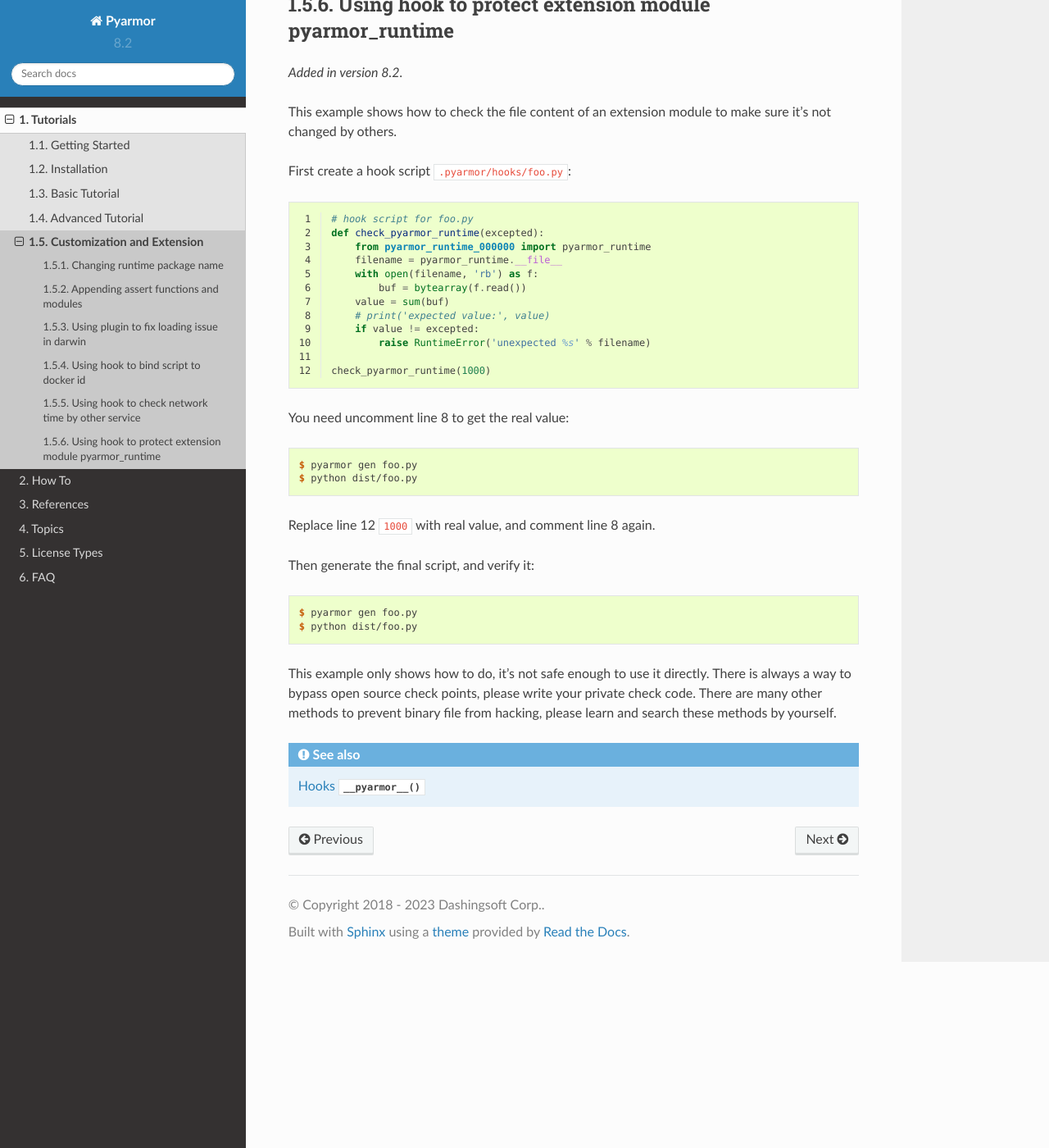
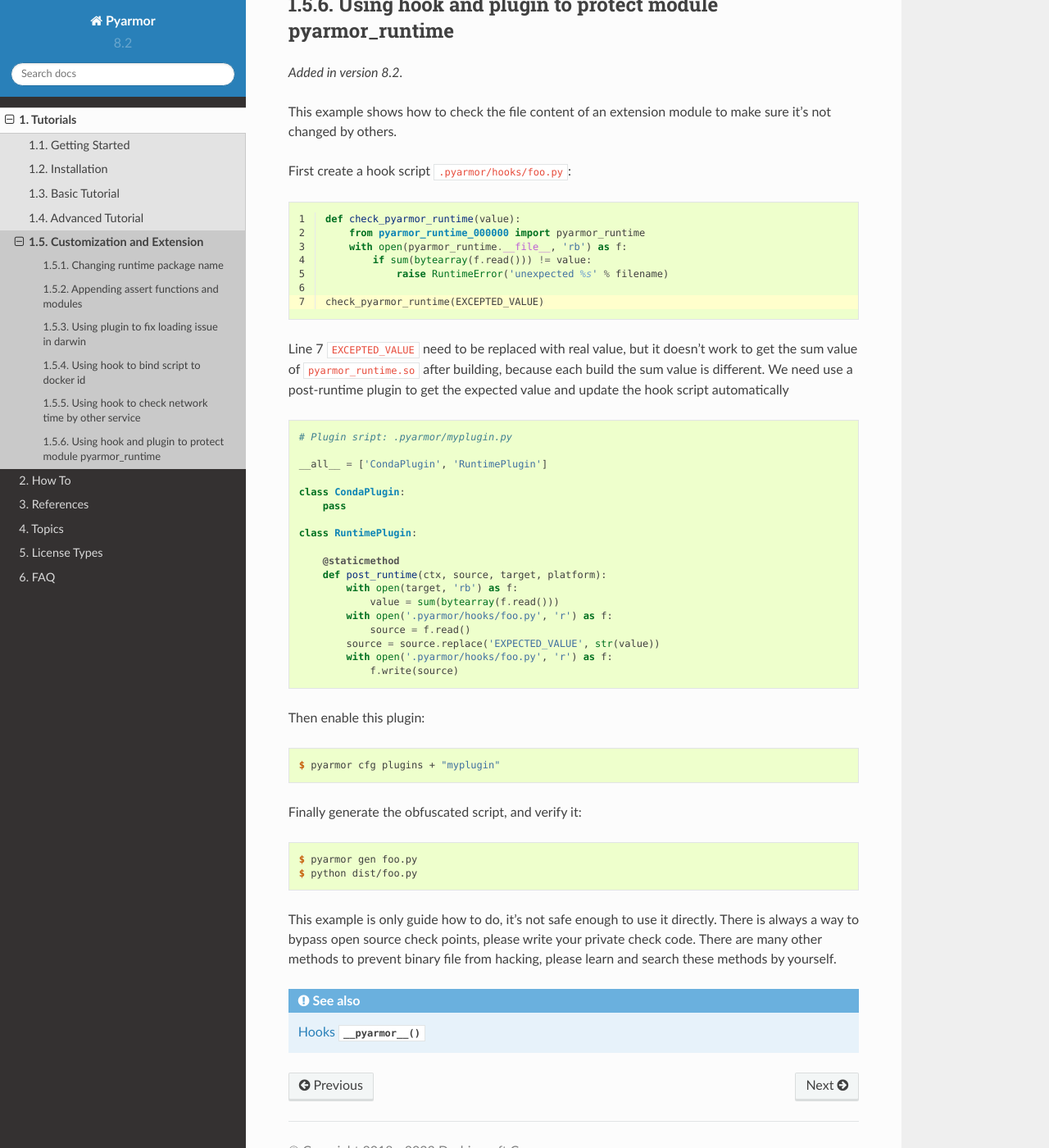
Before and after one commit to dashingsoft/pyarmor, a Sphinx documentation site: the page built from docs/tutorial/customization.rst, in a window 1280 px wide and 1400 px high, scrolled down 4070 px. Shown: the whole window at 82% size. Built offline with Sphinx 7.4.7 and the Read the Docs theme 2.0.0, drawn with Linux system fonts in a browser that asks for light colours; some of the changed text lies outside the part shown.

Commit message:
Refine example with plugin

```diff
--- a/docs/tutorial/customization.rst
+++ b/docs/tutorial/customization.rst
@@ -71,7 +71,7 @@
 
 Suppose :term:`target device` has no ``@rpath/lib/libpython3.9.dylib``, but ``@rpath/lib/libpython3.9.so``, in this case ``pyarmor_runtime.so`` could not be loaded.
 
-We can create a plugin script :file:`.pyarmor/conda.py` to fix this problem
+We can create a plugin script :file:`.pyarmor/myplugin.py` to fix this problem
 
 .. code-block:: python
 
@@ -92,7 +92,7 @@
 
 Enable this plugin and generate the obfuscated script again::
 
-    $ pyarmor cfg plugins + "conda"
+    $ pyarmor cfg plugins + "myplugin"
     $ pyarmor gen foo.py
 
 .. seealso:: :ref:`plugins`
@@ -168,8 +168,8 @@
 
 .. seealso:: :ref:`hooks` :func:`__pyarmor__`
 
-Using hook to protect extension module pyarmor_runtime
-======================================================
+Using hook and plugin to protect module pyarmor_runtime
+=======================================================
 
 .. versionadded:: 8.2
 
@@ -179,33 +179,49 @@
 
 .. code-block:: python
     :linenos:
+    :emphasize-lines: 7
 
-    # hook script for foo.py
-    def check_pyarmor_runtime(excepted):
+    def check_pyarmor_runtime(value):
         from pyarmor_runtime_000000 import pyarmor_runtime
-        filename = pyarmor_runtime.__file__
-        with open(filename, 'rb') as f:
-            buf = bytearray(f.read())
-        value = sum(buf)
-        # print('expected value:', value)
-        if value != excepted:
-            raise RuntimeError('unexpected %s' % filename)
+        with open(pyarmor_runtime.__file__, 'rb') as f:
+            if sum(bytearray(f.read())) != value:
+                raise RuntimeError('unexpected %s' % filename)
 
-    check_pyarmor_runtime(1000)
+    check_pyarmor_runtime(EXCEPTED_VALUE)
 
-You need uncomment line 8 to get the real value::
+Line 7 ``EXCEPTED_VALUE`` need to be replaced with real value, but it doesn't work to get the sum value of ``pyarmor_runtime.so`` after building, because each build the sum value is different. We need use a post-runtime plugin to get the expected value and update the hook script automatically
+
+.. code-block:: python
+
+    # Plugin sript: .pyarmor/myplugin.py
+
+    __all__ = ['CondaPlugin', 'RuntimePlugin']
+
+    class CondaPlugin:
+        pass
+
+    class RuntimePlugin:
+
+        @staticmethod
+        def post_runtime(ctx, source, target, platform):
+            with open(target, 'rb') as f:
+                value = sum(bytearray(f.read()))
+            with open('.pyarmor/hooks/foo.py', 'r') as f:
+                source = f.read()
+            source = source.replace('EXPECTED_VALUE', str(value))
+            with open('.pyarmor/hooks/foo.py', 'r') as f:
+                f.write(source)
+
+Then enable this plugin::
+
+    $ pyarmor cfg plugins + "myplugin"
+
+Finally generate the obfuscated script, and verify it::
 
     $ pyarmor gen foo.py
     $ python dist/foo.py
 
-Replace line 12 ``1000`` with real value, and comment line 8 again.
-
-Then generate the final script, and verify it::
-
-    $ pyarmor gen foo.py
-    $ python dist/foo.py
-
-This example only shows how to do, it's not safe enough to use it directly. There is always a way to bypass open source check points, please write your private check code. There are many other methods to prevent binary file from hacking, please learn and search these methods by yourself.
+This example is only guide how to do, it's not safe enough to use it directly. There is always a way to bypass open source check points, please write your private check code. There are many other methods to prevent binary file from hacking, please learn and search these methods by yourself.
 
 .. seealso:: :ref:`hooks` :func:`__pyarmor__`
 
```
